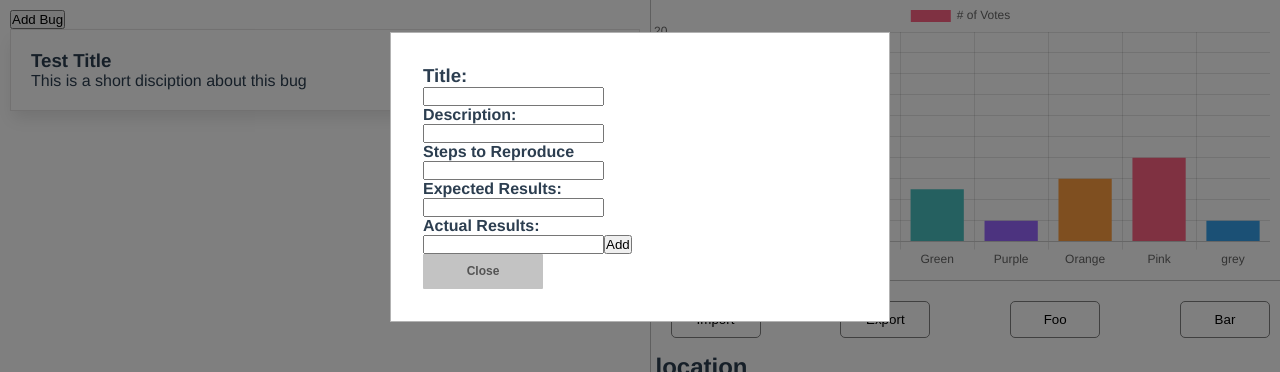
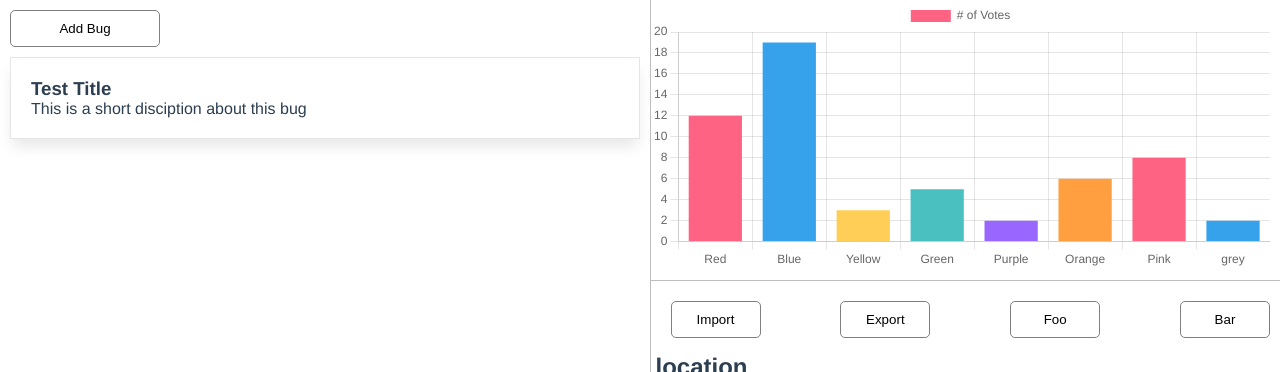
Before and after one commit to karlduggan/TestLab, a Vue app in the folder frontend/: page / in a window 1280 px wide. Shown: the top 372 px of the page. Built offline with nearby package versions, Linux system fonts and the light colour scheme.

Commit message:
add btn updated

```diff
--- a/frontend/src/components/AddBugComponent.vue
+++ b/frontend/src/components/AddBugComponent.vue
@@ -13,7 +13,7 @@
         <input v-model="expected_input" type="text" name="" id="">
         <h4>Actual Results:</h4>
         <input v-model="actual_input" type="text" name="" id="">
-        <button @click="addBug" >Add</button>
+        <button @click="addBug">Add</button>
     </div>
 </template>
 <script>
--- a/frontend/src/components/BugLogComponent.vue
+++ b/frontend/src/components/BugLogComponent.vue
@@ -69,6 +69,7 @@ export default {
         padding: 20px;
         border: 1px solid rgb(230, 228, 228);
         box-shadow: 0px 10px 15px -3px rgba(0,0,0,0.1);
+        margin-bottom: 10px;
     }
     /* Dropdown transition */
     .fade-enter-from {
--- a/frontend/src/store/index.js
+++ b/frontend/src/store/index.js
@@ -3,7 +3,7 @@ const store = createStore({
     state: {
         // Store api request results in the task list
         name: "Testing Vue State Management in store/index.js",
-        showModal: true,
+        showModal: false,
         graphData :[12, 19, 3, 5, 2, 6, 8, 2],
         graphLables: ['Red', 'Blue', 'Yellow', 'Green', 'Purple', 'Orange', 'Pink', 'grey'],
         // Example given below
--- a/frontend/src/views/Dashboard.vue
+++ b/frontend/src/views/Dashboard.vue
@@ -5,7 +5,10 @@
                 <AddBugComponent></AddBugComponent>
             </ModalComponent>
             <div class="left-container">
-                <button @click="this.$store.state.showModal = true">Add Bug</button>
+                <div class="header-left-wrapper">
+                    <button class="add-bug-btn" @click="this.$store.state.showModal = true">Add Bug</button>
+                </div>
+
                 <BugLogComponent></BugLogComponent>
             </div>
             <div class="right-container">
@@ -65,4 +68,15 @@ import AddBugComponent from '@/components/AddBugComponent.vue';
         width: 100%;
         margin: 5px;
     }
+    .add-bug-btn{
+        width: 150px;
+        padding: 10px;
+        cursor: pointer;
+        background: none;
+        border-radius: 5px;
+        border: 1px solid grey;
+    }
+    .header-left-wrapper{
+        margin-bottom: 10px;
+    }
 </style>
```
